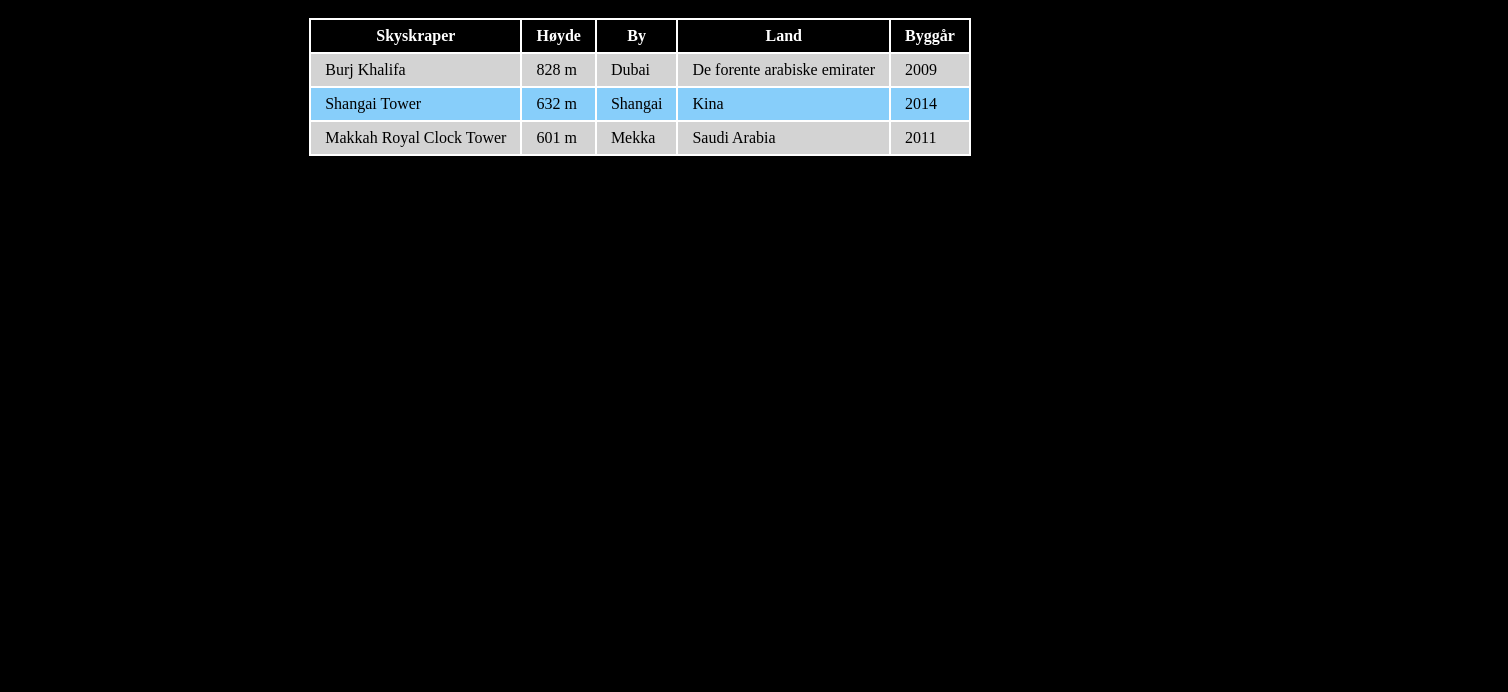
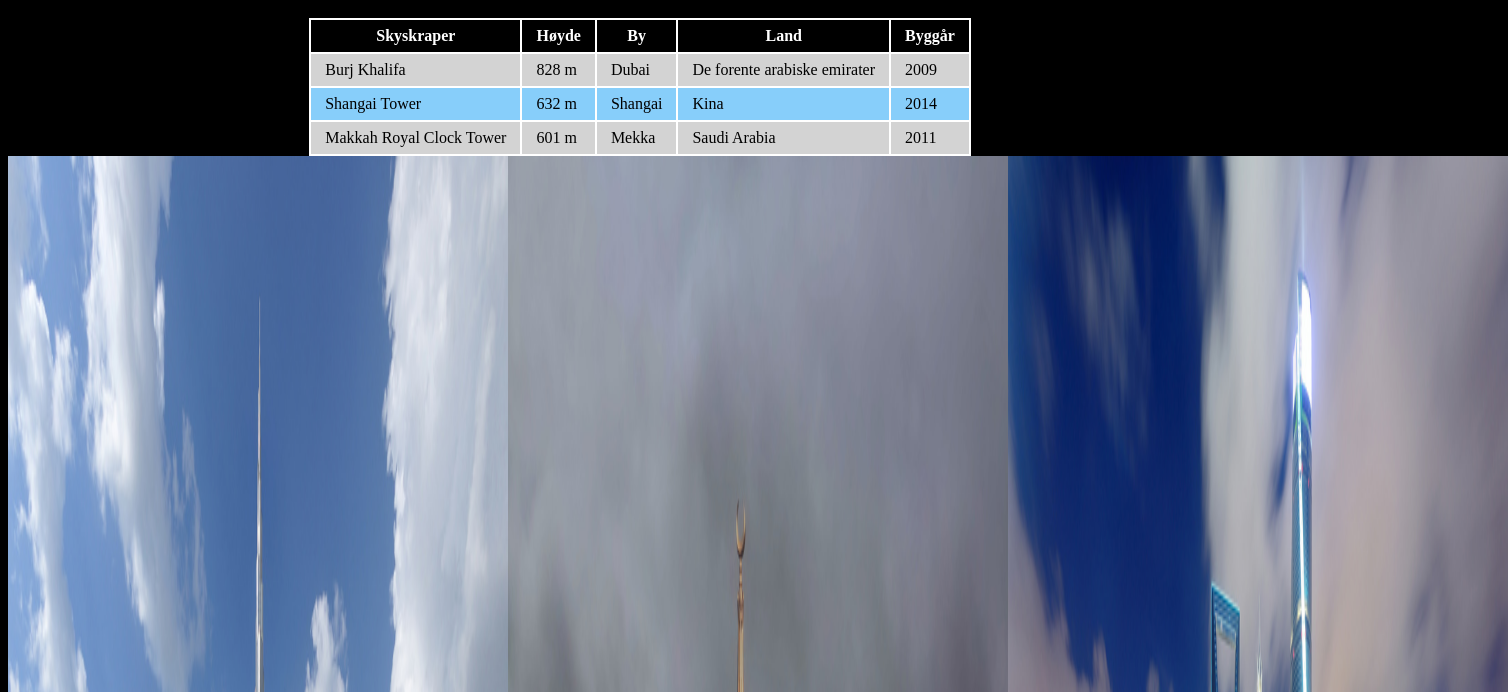
Before and after one commit to Parmdeep05/oppgave-1, a plain HTML site: page index.html in a window 1280 px wide. Shown: the part 108-800 px from the top of the page, 1508 px wide, since content can reach past the window. Drawn offline with Linux system fonts and the light colour scheme.

Commit message:
Update index.html

```diff
--- a/index.html
+++ b/index.html
@@ -76,7 +76,15 @@
 
 <section>
     <article>
-        <div><img src=""</div>
+        <div><img src="bilder/burj_stor319fb9da3cf1313caa904e0290a84e118c810b5a2d9eb441030580fac327041a.jpg"></div>
+    </article>
+    <article>
+        <div><img src="bilder/Makkah_stordcf0ffc1e2e3b54ac6e66e10fb926cd3d38537a5f809884733e40665ef8e2d3f.jpg"></div>
+    </article>
+    <article>
+        <div>
+            <img src="bilder/Shanghai_stor972474f4fb28c5af7ab7d17810d1890ad16afeba8af0a0b2aaa4e1aefbff7164.jpg">
+        </div>
     </article>
 </section>
 </body>
@@ -142,4 +150,14 @@ h1{
     color: white;
     padding: 30px;
 }
+section{
+    display: grid;
+    grid-template-columns: repeat(3, 1fr);
+}
+img{
+    justify-content: center;
+    height: 2000px;
+    width: 500px;
+    margin: 0 auto;
+}
 </style>
```
